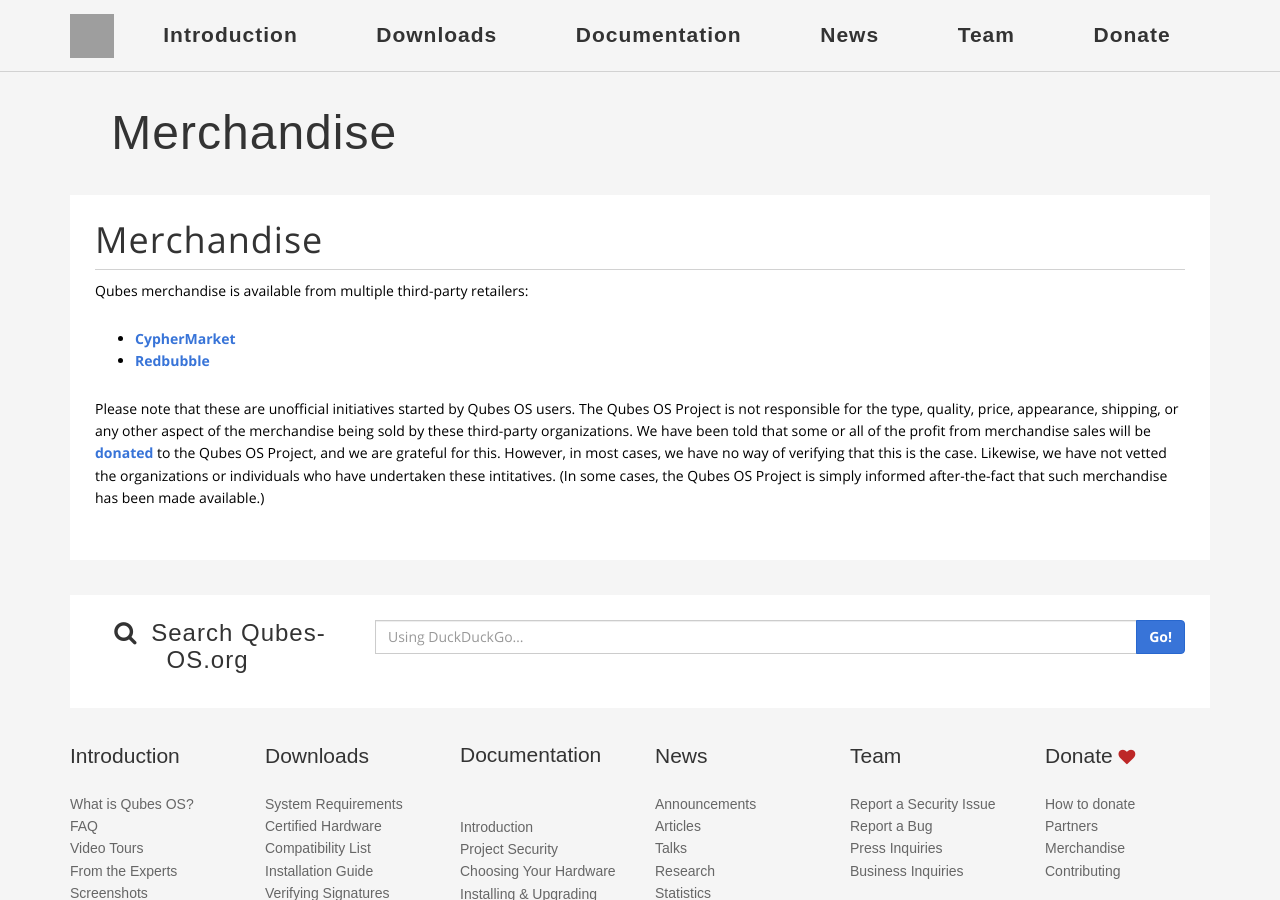
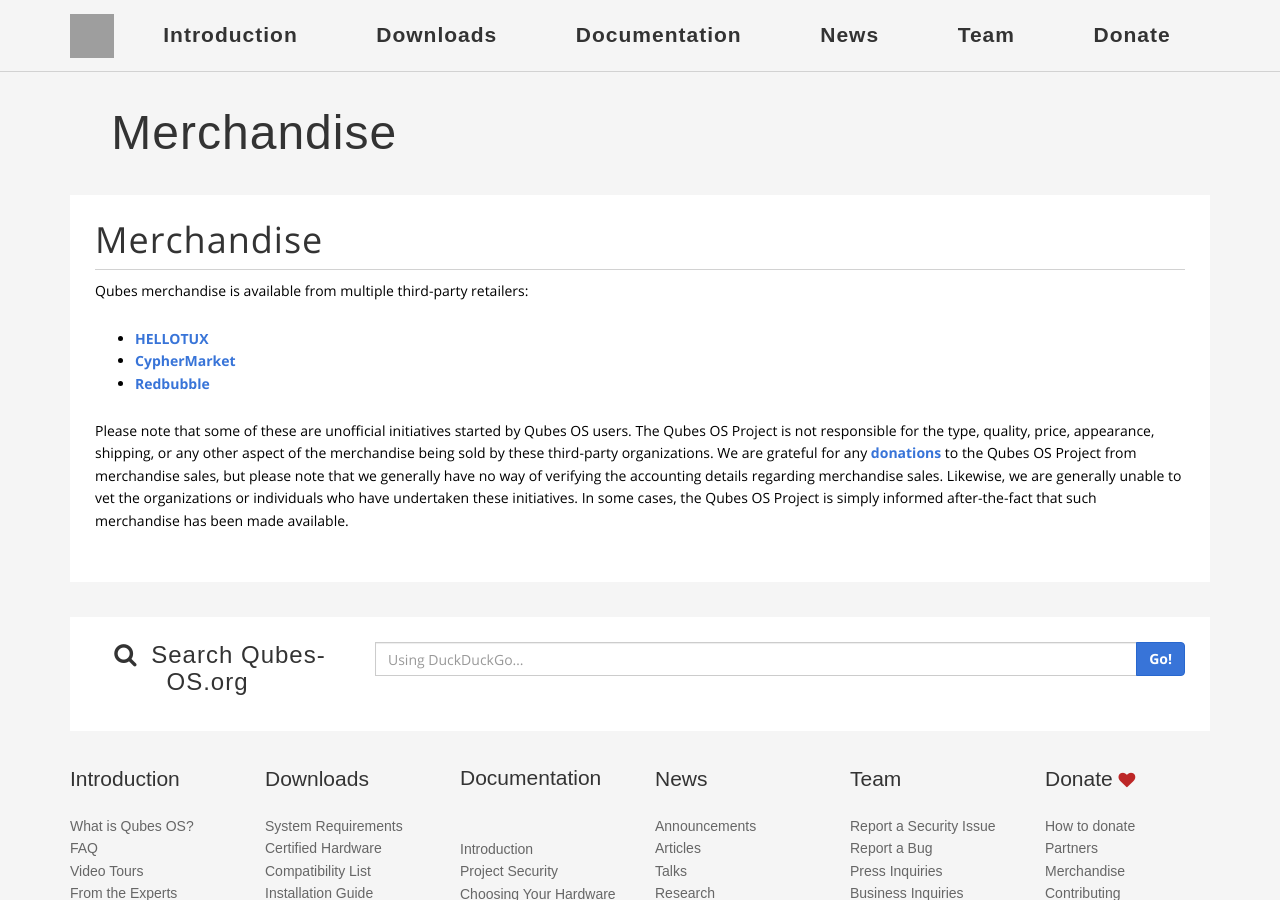
Before and after one commit to QubesOS/qubesos.github.io, a Jekyll site: the page built from pages/merchandise.md, in a window 1280 px wide and 900 px high. Built offline with Jekyll 4.4.1, drawn with Linux system fonts in a browser that asks for light colours; some web fonts are replaced; grey boxes are pictures that could not be loaded.

Commit message:
Add HELLOTUX link; update general information

```diff
--- a/pages/merchandise.md
+++ b/pages/merchandise.md
@@ -8,17 +8,18 @@ permalink: /merchandise/
 
 Qubes merchandise is available from multiple third-party retailers:
 
+ - [HELLOTUX]
  - [CypherMarket]
  - [Redbubble]
 
-Please note that these are unofficial initiatives started by Qubes OS users.
+Please note that some of these are unofficial initiatives started by Qubes OS users.
 The Qubes OS Project is not responsible for the type, quality, price, appearance, shipping, or any other aspect of the merchandise being sold by these third-party organizations.
-We have been told that some or all of the profit from merchandise sales will be [donated] to the Qubes OS Project, and we are grateful for this.
-However, in most cases, we have no way of verifying that this is the case.
-Likewise, we have not vetted the organizations or individuals who have undertaken these intitatives.
-(In some cases, the Qubes OS Project is simply informed after-the-fact that such merchandise has been made available.)
+We are grateful for any [donations] to the Qubes OS Project from merchandise sales, but please note that we generally have no way of verifying the accounting details regarding merchandise sales.
+Likewise, we are generally unable to vet the organizations or individuals who have undertaken these initiatives.
+In some cases, the Qubes OS Project is simply informed after-the-fact that such merchandise has been made available.
 
 
+[HELLOTUX]: https://www.hellotux.com/qubesos
 [CypherMarket]: https://cyphermarket.com/product-tag/qubes/
 [Redbubble]: https://www.redbubble.com/people/verifiablelist/works/41211269-qubes-os
-[donated]: /donate/
+[donations]: /donate/
```
